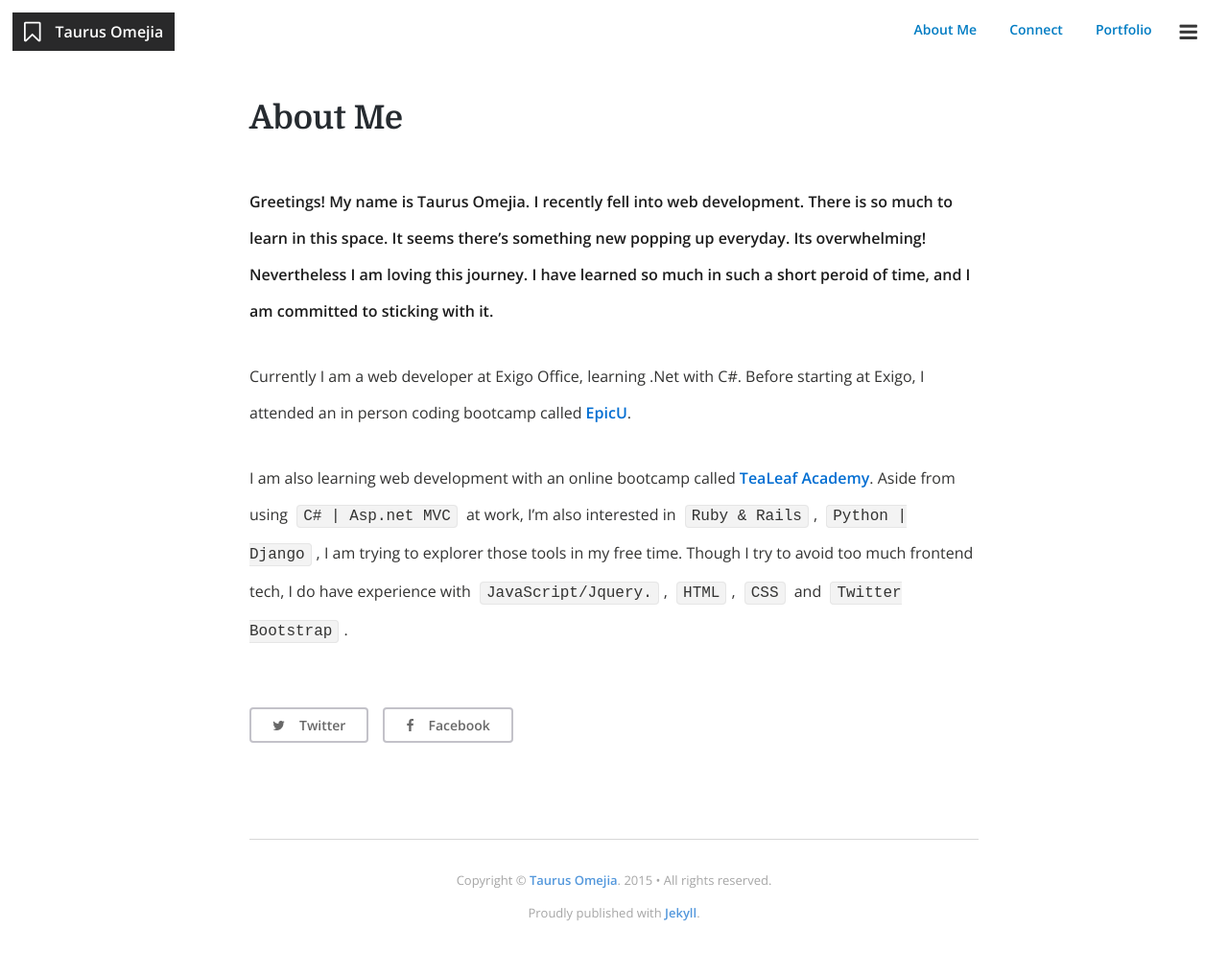
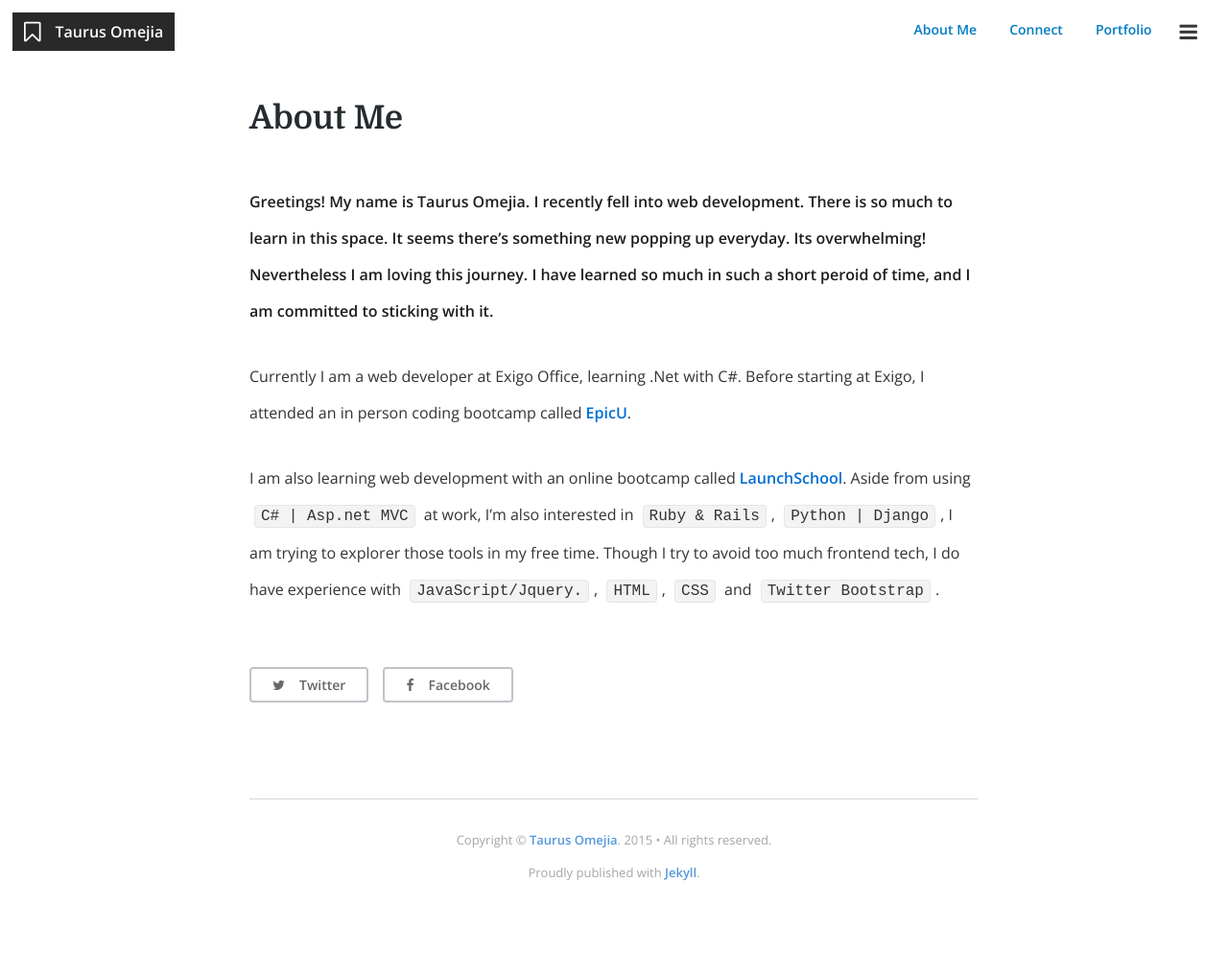
Before and after one commit to bolenton/bolenton.github.io, a Jekyll site: the page built from about.md, in a window 1280 px wide. Shown: the whole page at 96% size. Built offline with Jekyll 4.4.1, drawn with Linux system fonts in a browser that asks for light colours; nearby versions of some CDN libraries; comment, search, counter and statistics services are not loaded; after the commit the page ends 951 px from its top, so only the background shows below that.

Commit message:
edited about page

```diff
--- a/about.md
+++ b/about.md
@@ -13,7 +13,7 @@
 Currently I am a web developer at Exigo Office, learning .Net with C#. Before starting at Exigo, I attended an in person
 coding bootcamp called [EpicU](https://www.epicu.org/).
 
-I am also learning web development with an online bootcamp called [TeaLeaf Academy](https://www.gotealeaf.com/).
+I am also learning web development with an online bootcamp called [LaunchSchool](https://launchschool.com/).
 Aside from using `C# | Asp.net MVC` at work, I'm also interested in `Ruby & Rails`, `Python | Django`, I am trying to
 explorer those tools in my free time. Though I try to avoid too much frontend tech, I do have experience with
 `JavaScript/Jquery.`, `HTML`, `CSS` and `Twitter Bootstrap`.
```
